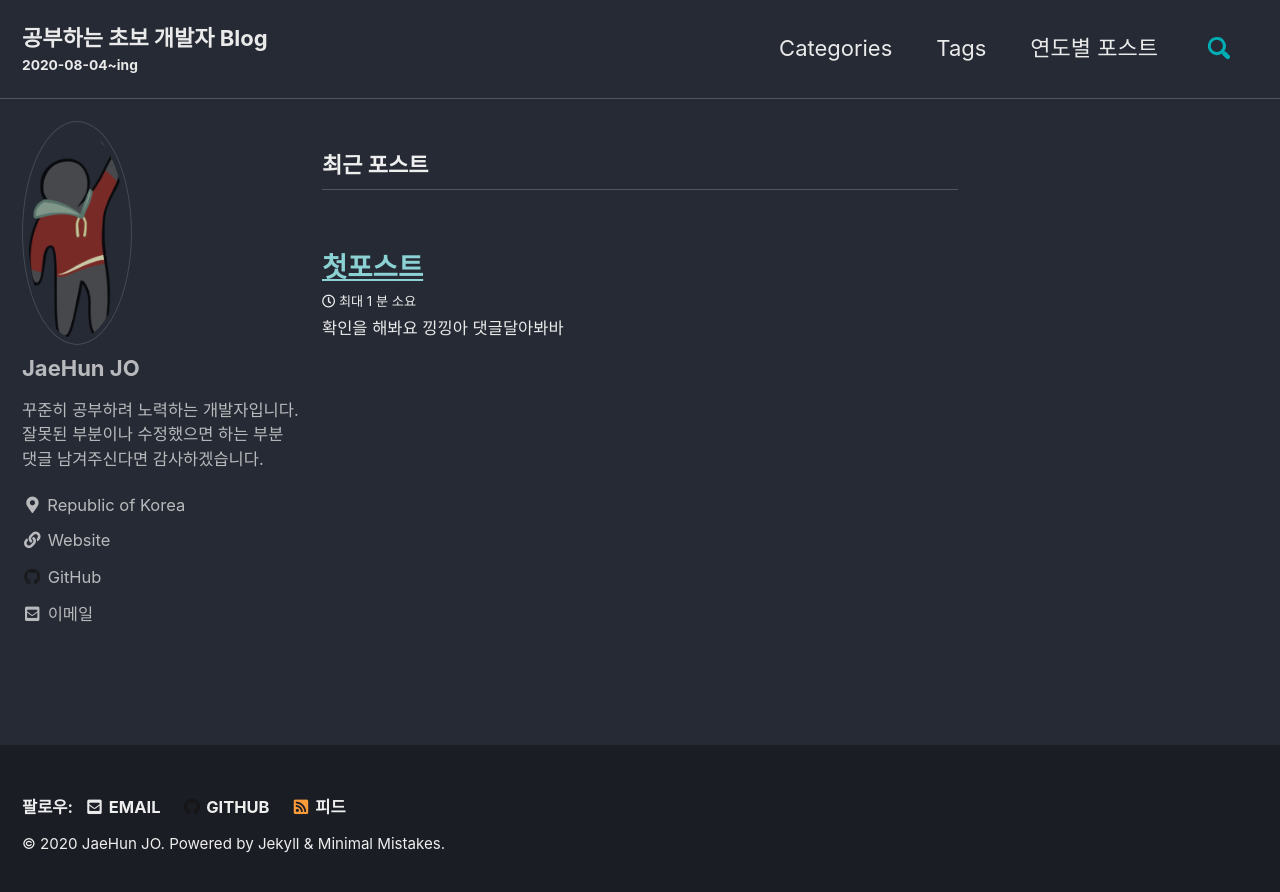
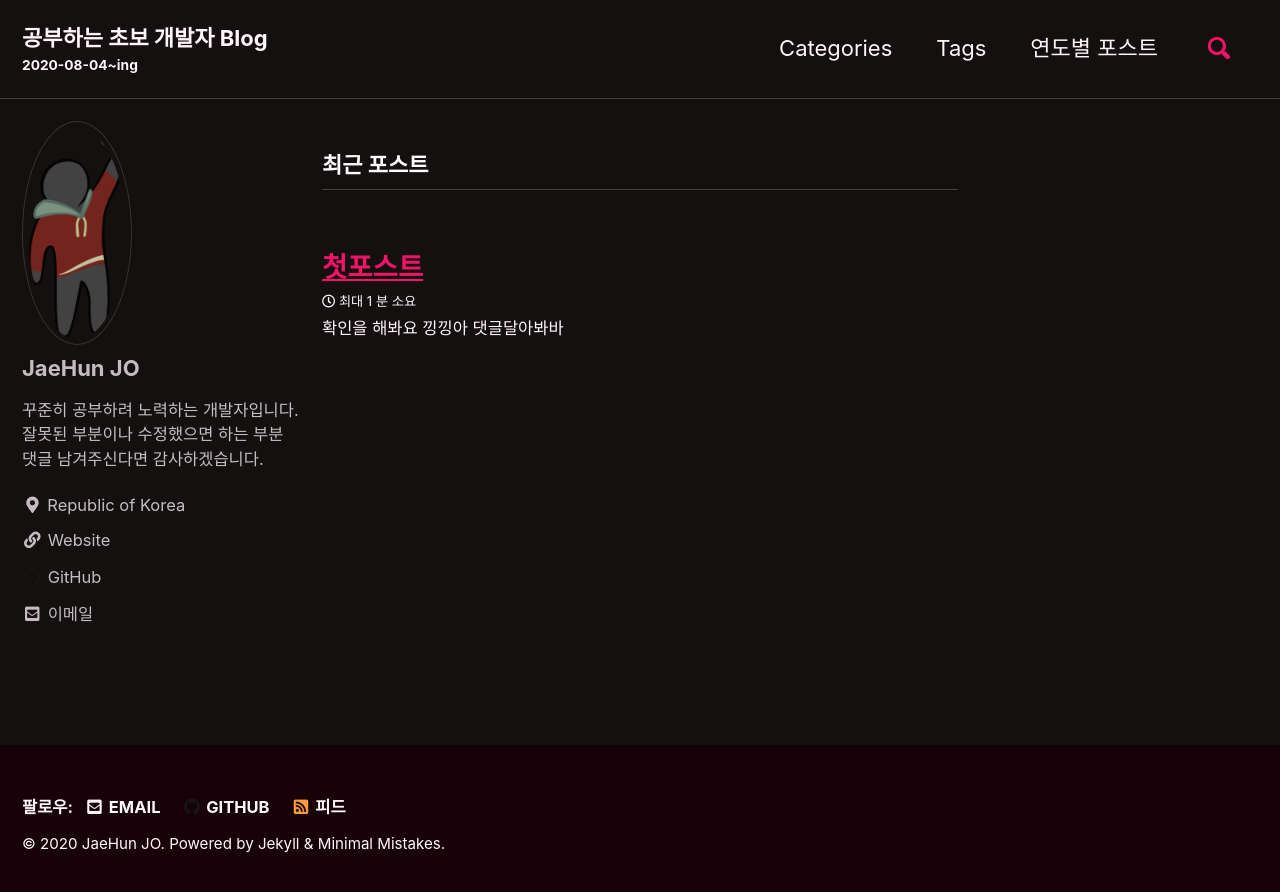
Before and after one commit to doli-doli/doli-doli.github.io, a Jekyll site: the page built from index.html, in a window 1280 px wide. Shown: the top 892 px of the page. Built offline with Jekyll 4.4.1, drawn with Linux system fonts in a browser that asks for light colours; cached includes are drawn as plain includes; a script that is not in the unit is left out; the list of posts is cut into pages by our own code.

Commit message:
Update _config.yml

```diff
--- a/_config.yml
+++ b/_config.yml
@@ -1,6 +1,6 @@
 # 기본 설명 https://mmistakes.github.io/minimal-mistakes/docs/configuration/
 
-minimal_mistakes_skin    : "dark" # 태마 색 설정 "air", "aqua", "contrast", "dark", "dirt", "neon", "mint", "plum", "sunrise"
+minimal_mistakes_skin    : "neon" # 태마 색 설정 "air", "aqua", "contrast", "dark", "dirt", "neon", "mint", "plum", "sunrise"
 
 # Site Settings
 locale                   : "ko-KR"
```
